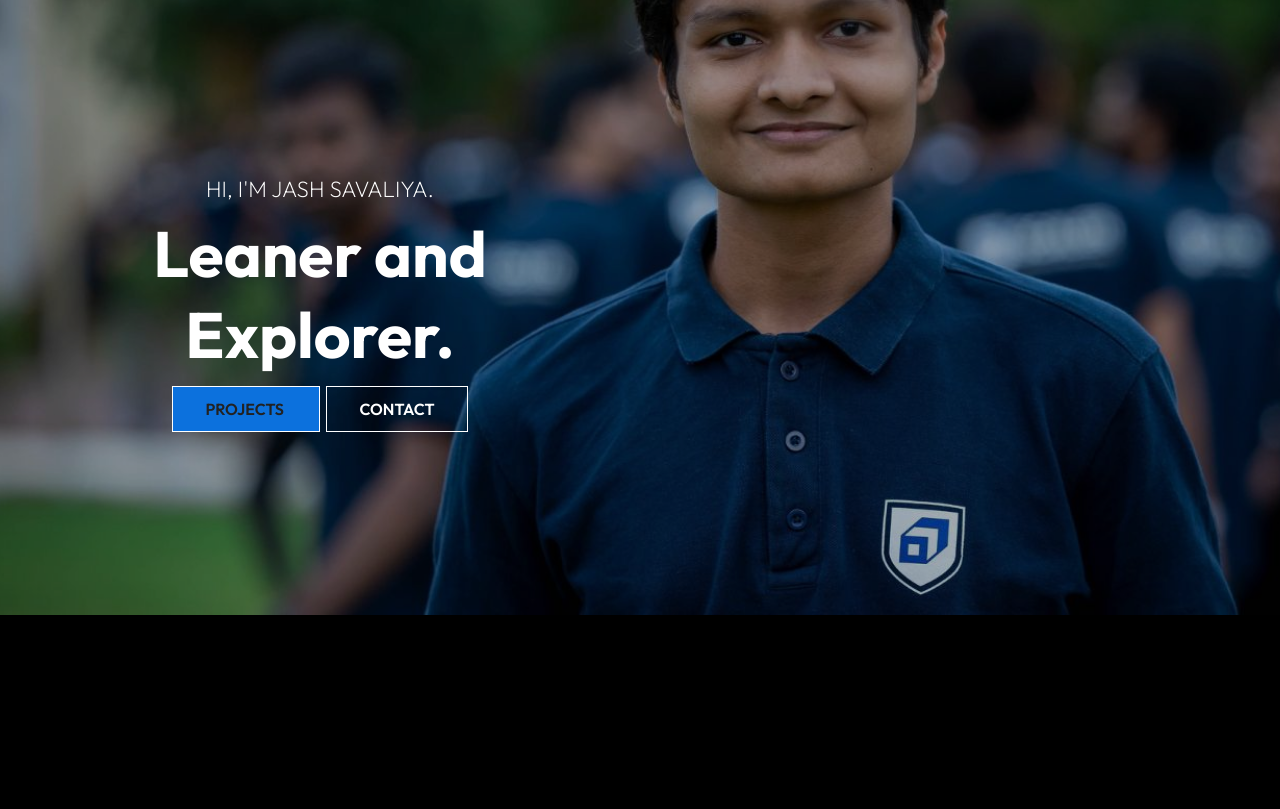
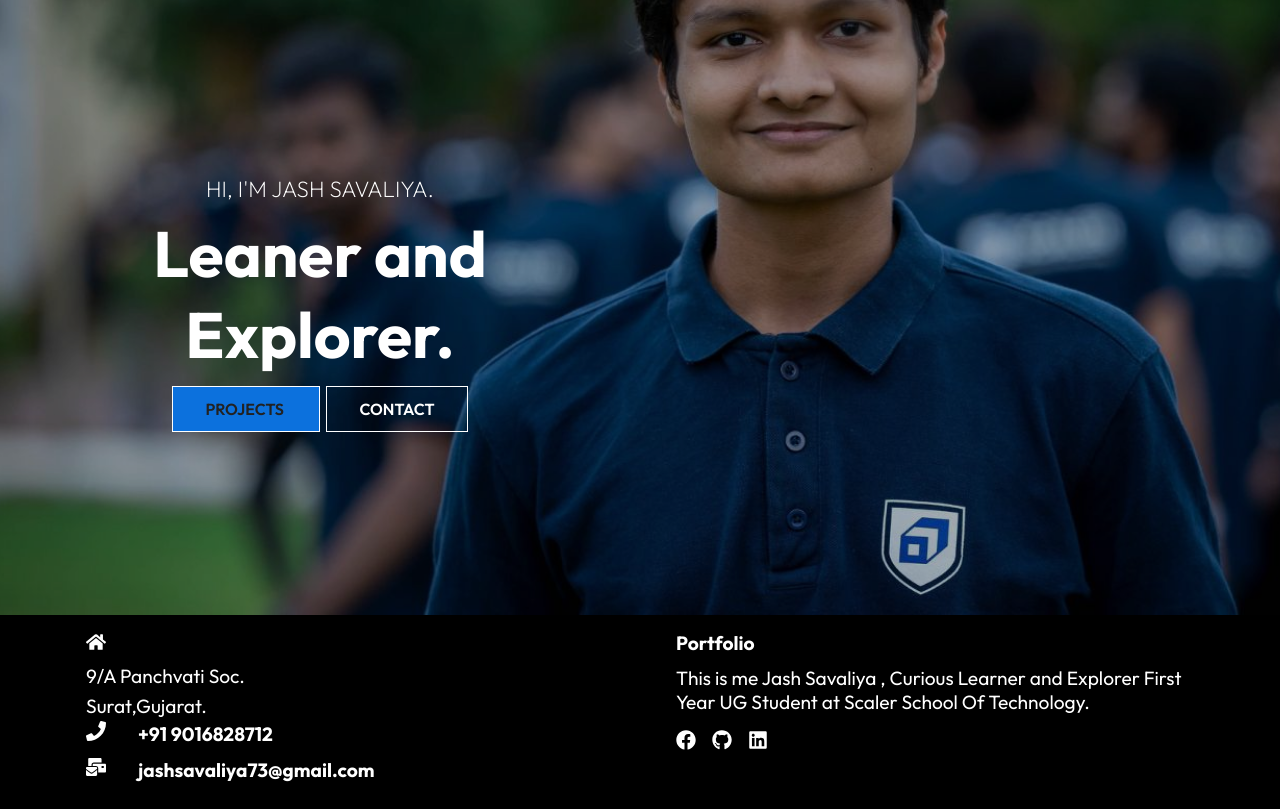
Before and after one commit to Jash2606/My_Portfolio, a React (Create React App) app: page / in a window 1280 px wide. Shown: the part 185-994 px from the top of the page. Before the commit the page ends 804 px from the top, so only its background shows below. Built offline with nearby package versions, Linux system fonts and the light colour scheme.

Commit message:
Created footer Component....

```diff
--- a/package.json
+++ b/package.json
@@ -9,6 +9,7 @@
     "react": "^18.3.1",
     "react-dom": "^18.3.1",
     "react-icon": "^1.0.0",
+    "react-icons": "^5.2.1",
     "react-router-dom": "^6.23.1",
     "react-scripts": "5.0.1",
     "web-vitals": "^2.1.4"
--- /dev/null
+++ b/src/components/Footer.js
@@ -0,0 +1,40 @@
+import "./FooterStyles.css";
+import React from 'react'
+import { FaFacebook, FaGithub, FaHome, FaLinkedin, FaMailBulk , FaPhone} from 'react-icons/fa';
+
+ const Footer = () => {
+  return (
+    <div className="Footer">
+        <div className="footer-container">
+            <div className="left">
+                <div className="location">
+                   <FaHome size={20} style={{color:"#fff", marginRight:"2rem"}}/>
+                   <div>
+                        <p> 9/A Panchvati Soc.</p>
+                        <p> Surat,Gujarat. </p>
+                    </div>
+                </div>
+                <div className="phone">
+                    <h4><FaPhone size={20} style={{color:"#fff", marginRight:"2rem"}}/>
+                    +91 9016828712</h4>
+                </div>
+                <div className="email">
+                    <h4><FaMailBulk size={20} style={{color:"#fff", marginRight:"2rem"}}/>
+                    jashsavaliya73@gmail.com</h4>
+                </div>
+            </div>
+            <div className="right">
+                <h4>Portfolio</h4>
+                <p> This is me Jash Savaliya , Curious Learner and Explorer First Year UG Student at Scaler School Of Technology. </p>
+                <div className="social">
+                    <FaFacebook size={20} style={{color:"#fff", marginRight:"1rem"}}/>
+                    <FaGithub size={20} style={{color:"#fff", marginRight:"1rem"}}/>
+                    <FaLinkedin size={20} style={{color:"#fff", marginRight:"1rem"}}/>
+                </div>
+            </div>
+        </div>
+    </div>
+  )
+}
+
+export default Footer
--- /dev/null
+++ b/src/components/FooterStyles.css
@@ -0,0 +1,46 @@
+.footer{
+    width: 100%;
+    padding: 6rem 0;
+    background-color: rgba(19, 19, 19, 0.8);
+}
+
+.footer-container{
+    max-width: 1140px;
+    margin: auto;
+    display: grid;
+    grid-template-columns: repeat(2,1fr);
+    grid-gap: 40px ;
+}
+
+.left{
+    height: 100%;
+    max-width: 100%;
+    display: flex;
+    flex-direction: column;
+    padding: 1rem;
+}
+
+.location{
+    line-height: 30px;
+}
+
+.right{
+    height: 100%;
+    max-width: 100%;
+    display: flex;
+    flex-direction: column;
+    padding: 1rem;
+}
+
+.social{
+    margin-top: 1rem;
+}
+
+h4{
+    font-size: 1.2rem;
+    padding-bottom: 0.7rem;
+}
+
+p{
+    font-size: 1.2rem;
+}
--- a/src/routes/Home.js
+++ b/src/routes/Home.js
@@ -1,12 +1,14 @@
 import React from 'react'
 import Navbar from '../components/Navbar'
 import HeroImg from '../components/HeroImg'
+import Footer from '../components/Footer'
 
 const Home = () => {
   return (
     <div>
       <Navbar />
       <HeroImg />
+      <Footer />
     </div>
   )
 }
```
Also changed, not shown: 1 other file (tests, documents, lock files or other folders).
